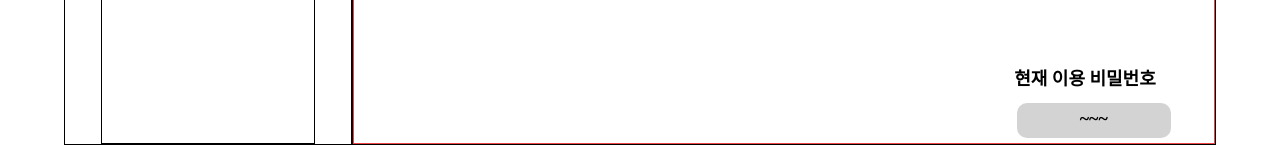
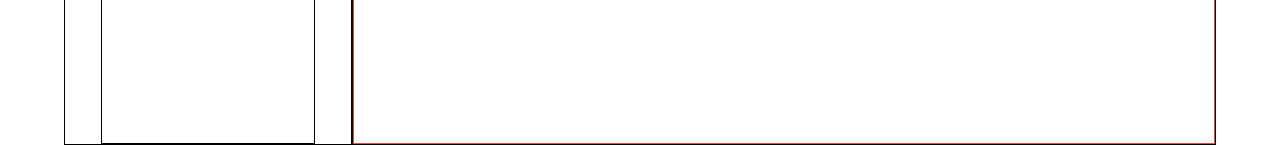
Before and after one commit to photoLancer/frontend, a React (Create React App) app: page /setting in a window 1280 px wide. Shown: the part 729-874 px from the top of the page. Built offline with nearby package versions, Linux system fonts and the light colour scheme.

Commit message:
[FE-29] 약간 수정

```diff
--- a/src/components/SettingPage/Account.jsx
+++ b/src/components/SettingPage/Account.jsx
@@ -4,7 +4,7 @@ import { FaEye, FaEyeSlash } from 'react-icons/fa';
 
 const Account=()=>{
     const [isChanging,setIsChanging]=useState(true);
-    const [isConfirming,setIsConfirming]=useState(true);
+    const [isConfirming,setIsConfirming]=useState(false);
     const [showPassword,setShowPassword]=useState(false);
 
     const changepwHandler=()=>{
```
